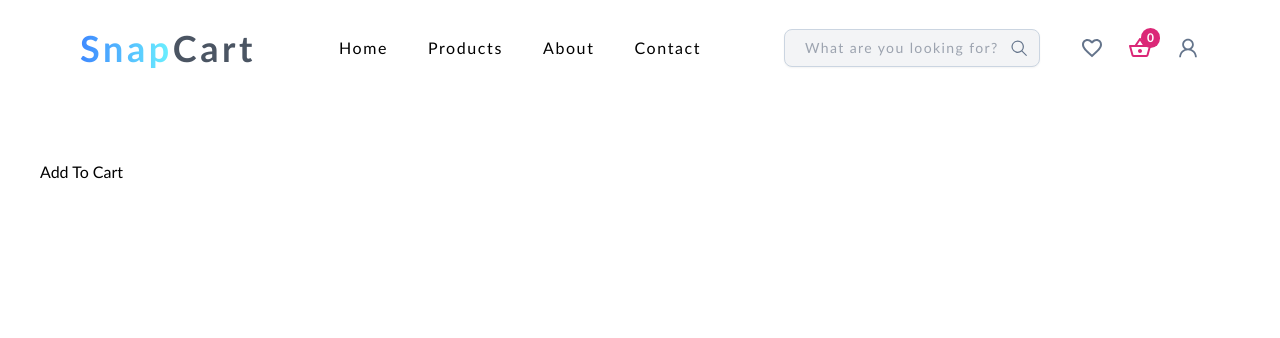
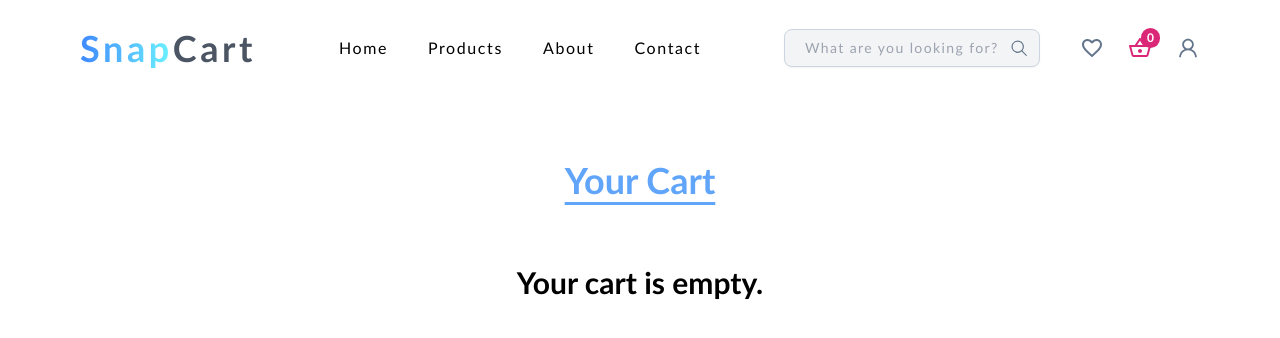
Before and after one commit to onkar895/FULL-STACK-REACT-AND-NODE, a React (Vite) app in the folder ReactJS/E-CommerceWebsite/client/SnapCart/: page /cart in a window 1280 px wide. Shown: the top 338 px of the page. Built offline with nearby package versions, Linux system fonts and the light colour scheme.

Commit message:
Updated components

```diff
--- a/ReactJS/E-CommerceWebsite/client/SnapCart/src/Components/NavBar.jsx
+++ b/ReactJS/E-CommerceWebsite/client/SnapCart/src/Components/NavBar.jsx
@@ -48,7 +48,6 @@ const NavBar = () => {
   const handleMobileSearchBlur = () => {
     setExpandMobileInput(false);
   };
-
 
   // Memoized styles to prevent unnecessary re-computations
   const styles = useMemo(() => ({
--- a/ReactJS/E-CommerceWebsite/client/SnapCart/src/Pages/Cart.jsx
+++ b/ReactJS/E-CommerceWebsite/client/SnapCart/src/Pages/Cart.jsx
@@ -1,10 +1,36 @@
+/* eslint-disable no-unused-vars */
+import { useContext, useState } from "react";
+import CartContext from "../context/CartContext";
 
 const Cart = () => {
+
+  const { cart, removeFromCart } = useContext(CartContext);
+
   return (
-    <div className="px-10 py-40">
-      Add To Cart
+    <div className="px-10 py-40 block w-[45vw] mx-auto">
+      <h2 className="font-bold text-4xl text-center text-blue-400 underline underline-offset-8">Your Cart</h2>
+      {cart.length === 0 ? (
+        <h1 className="my-16 text-center text-3xl font-semibold">Your cart is empty.</h1>
+      ) : (
+        cart.map((item, index) => (
+          <div key={index} className="border-b py-10 flex gap-10">
+            <img src={item.image} alt={item.title} className="w-24 h-24 object-contain" />
+            <div className="w-full">
+              <h3 className="font-semibold">{item.title}</h3>
+              <p className="text-sm text-gray-500">{item.category}</p>
+              <p className="text-sm text-gray-500">{item.description.substring(0, 100)}...</p>
+              <div className="flex items-center justify-between text-sm font-semibold py-4">
+                <p className="">Quantity: {item.qty}</p>
+                <button onClick={() => removeFromCart(item.title)} className="text-blue-500 border border-blue-400 px-4 py-1 hover:bg-blue-400  hover:text-white rounded-md">
+                  Remove
+                </button>
+              </div>
+            </div>
+          </div>
+        ))
+      )}
     </div>
-  )
-}
+  );
+};
 
-export default Cart
+export default Cart;
--- a/ReactJS/E-CommerceWebsite/client/SnapCart/src/context/CartContextProvider.jsx
+++ b/ReactJS/E-CommerceWebsite/client/SnapCart/src/context/CartContextProvider.jsx
@@ -10,6 +10,10 @@ const CartContextProvider = ({ children }) => {
     setCart((prev) => [...prev, item])
   }
 
+  const removeFromCart = (title) => {
+    setCart((prevCart) => prevCart.filter((item) => item.title !== title));
+  };
+
   // const context = {
   //   cart: cart,
   //   cartLength: cart.length,
@@ -17,7 +21,7 @@ const CartContextProvider = ({ children }) => {
   // }
 
   return (
-    <CartContext.Provider value={{ cart, cartLength: cart.length, addToCart }}>
+    <CartContext.Provider value={{ cart, cartLength: cart.length, addToCart, removeFromCart }}>
       {children}
     </CartContext.Provider>
   )
```
